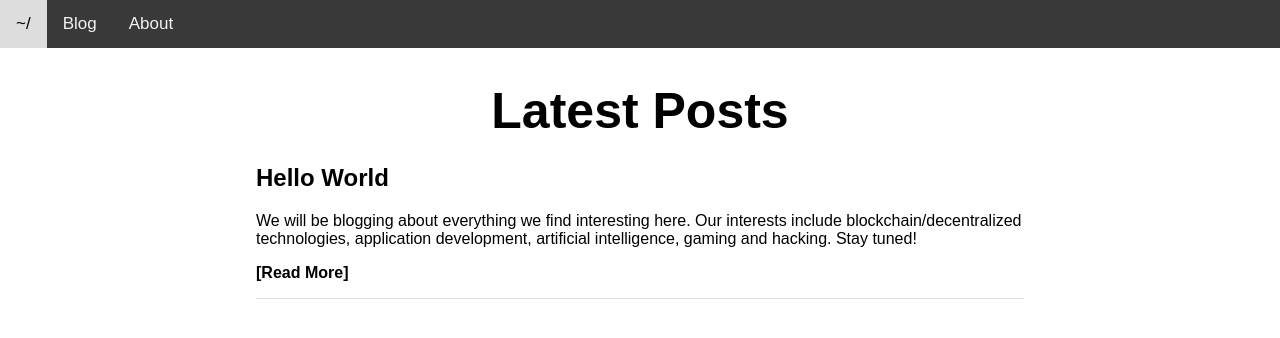
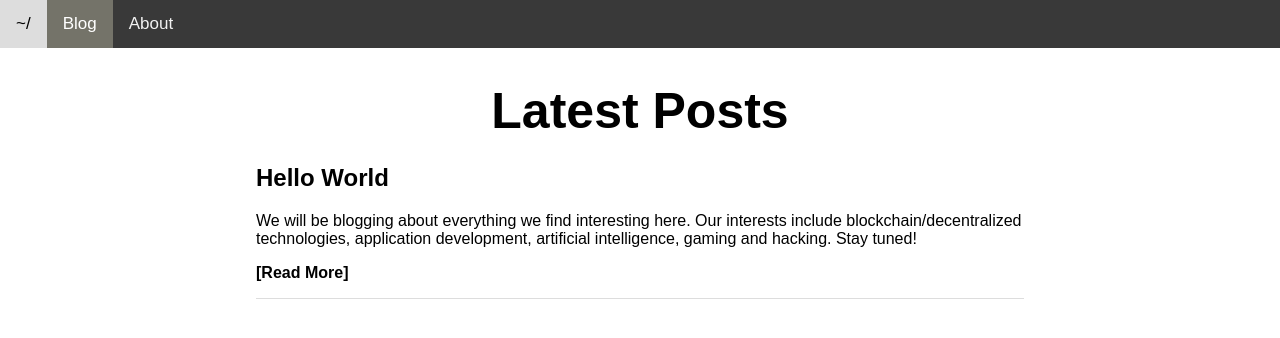
Before and after one commit to hashpire/hashpire, a Jekyll site: the page built from blog.html, in a window 1280 px wide. Shown: the top 338 px of the page. Built offline with Jekyll 4.4.1, drawn with Linux system fonts in a browser that asks for light colours; nearby versions of some CDN libraries.

Commit message:
fixed navigation active bug

```diff
--- a/_includes/navigation.html
+++ b/_includes/navigation.html
@@ -1,5 +1,6 @@
 <nav class="topnav">
   {% for item in site.data.navigation %}
-    <a href="{{ item.link }}" {% if page.url == item.link %}class="active"{% endif %}>{{ item.name }}</a>
+    {% assign url = page.url | replace: ".html", "" %}
+    <a href="{{ item.link }}" {% if url  == item.link %}class="active"{% endif %}>{{ item.name }}</a>
   {% endfor %}
 </nav>
```
